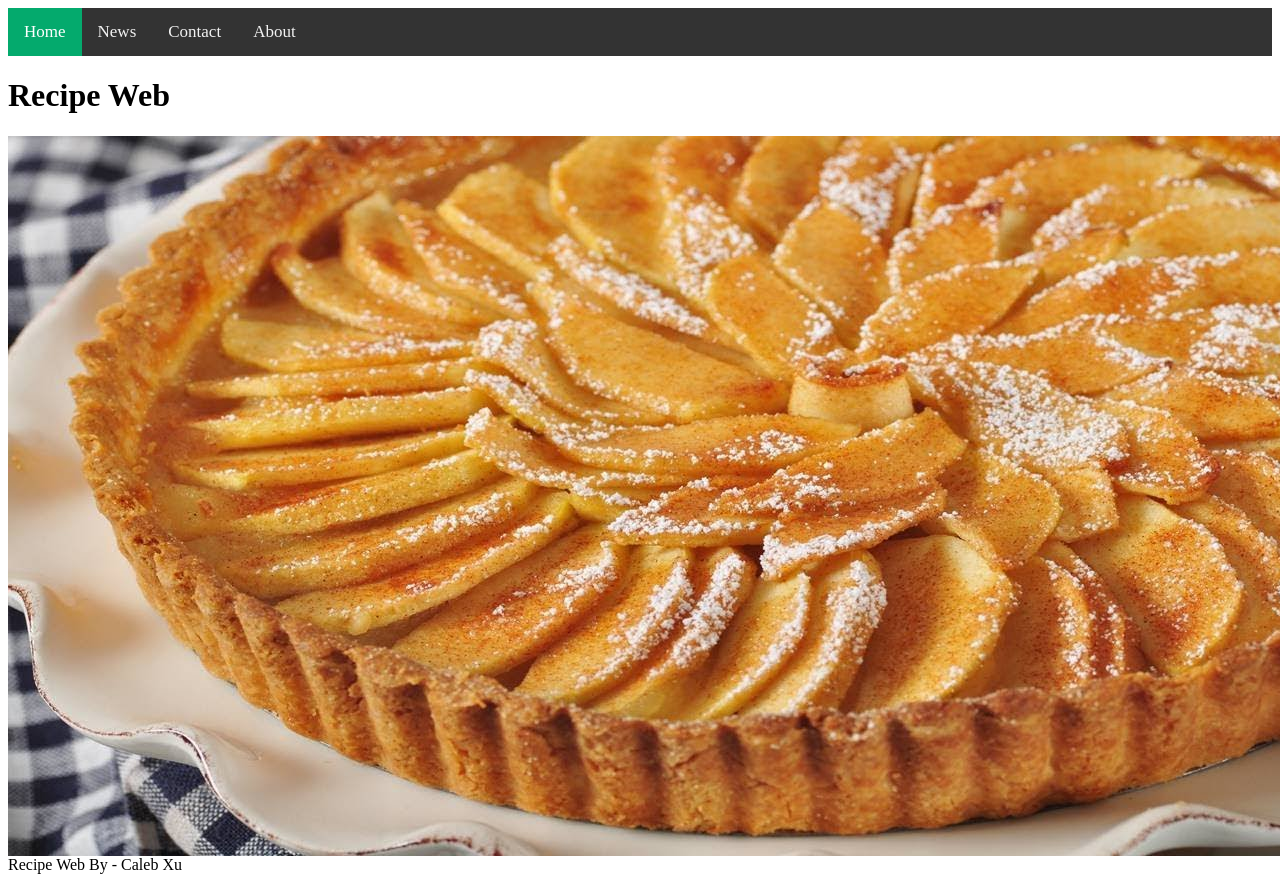
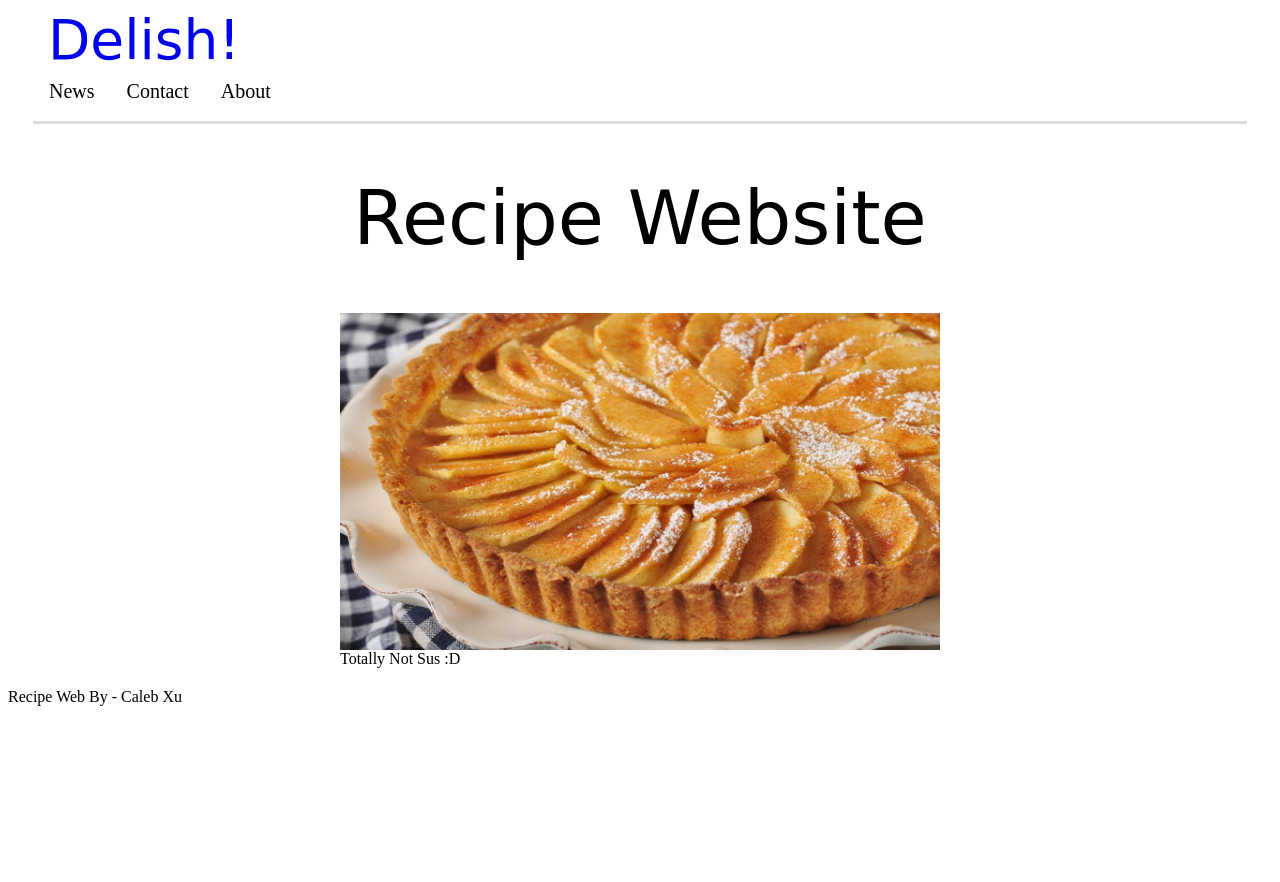
Before and after one commit to Kiknchicken/recipe_web, a Flask app: page / in a window 1280 px wide. After the commit the page ends 706 px from the top, so only its background shows below. Run offline with Flask 2, Linux system fonts and the light colour scheme.

Commit message:
upload to laptop

```diff
--- a/static/css/base.css
+++ /dev/null
@@ -1,27 +0,0 @@
-/* Add a black background color to the top navigation */
-.topnav {
-    background-color:#333;
-    overflow: hidden;
-}
-
-  /* Style the links inside the navigation bar */
-.topnav a {
-    float: left;
-    color: #f2f2f2;
-    text-align: center;
-    padding: 14px 16px;
-    text-decoration: none;
-    font-size: 17px;
-}
-
-  /* Change the color of links on hover */
-.topnav a:hover {
-    background-color: #ddd;
-    color: black;
-}
-
-  /* Add a color to the active/current link */
-.topnav a.active {
-    background-color: #04AA6D;
-    color: white;
-}
--- a/static/css/index.css
+++ b/static/css/index.css
@@ -1,4 +1,26 @@
 .index_image {
     display: block;
+    width:100%;
+    margin-left: auto;
+    margin-right: auto;
+}
+
+.index_body {
+    display: block;
     margin: 0 auto;
+    width: 600px;
+    padding: 0 20px 20px 20px;
 }
+
+.index_title{
+    display: block;
+    text-align: center;
+    font-size: 75px;
+    font-family:Brush Script MT, Brush Script Std, cursive;
+    font-weight:normal;
+}
+
+.index_sus{
+    text-align: center;
+    font-size:200%;
+}
--- /dev/null
+++ b/static/css/nav_bar.css
@@ -0,0 +1,30 @@
+/* Add a black background color to the top navigation */
+.topnav {
+    overflow: hidden;
+    margin: 25px;
+    margin-top: -10px;
+    border-bottom: 3px solid #ddd;
+}
+
+  /* Style the links inside the navigation bar */
+.topnav a {
+    float: left;
+    color: black;
+    text-align: center;
+    padding: 18px 16px;
+    text-decoration: none;
+    font-size: 20px;
+}
+
+  /* Change the color of links on hover */
+.topnav a:hover {
+    background-color: #ddd;
+    color: black;
+}
+
+.header_logo {
+  margin:40px;
+  font-size: 55px;
+  font-family: Brush Script MT, Brush Script Std, cursive;
+  text-decoration: none;
+}
--- a/templates/base.html
+++ b/templates/base.html
@@ -8,14 +8,17 @@
     <!--CSS-->
     <link rel="stylesheet" href="{{url_for('static', filename='css/base.css')}}">
     <link rel="stylesheet" href="{{url_for('static', filename='css/index.css')}}">
+    <link rel="stylesheet" href="{{url_for('static', filename='css/nav_bar.css')}}">
     <!--Boot Strap CSS-->
 
     <title>{% block title %}{% endblock %}</title>
 </head>
 <body>
     <header>
+      <div>
+        <a class="header_logo" href="{{url_for('index')}}">Delish!</a>
+      </div>
       <div class="topnav">
-        <a class="active" href="{{url_for('index')}}">Home</a>
         <a href="news">News</a>
         <a href="contact">Contact</a>
         <a href="about">About</a>
--- a/templates/index.html
+++ b/templates/index.html
@@ -1,9 +1,11 @@
 {% extends "base.html" %}
 {% block title %}Recipe Web{% endblock %}
 {% block content %}
-<div>
-    <h1>Recipe Web</h1>
+<div class="index_body">
+    <h1 class="index_title">Recipe Website</h1>
     <img src="{{url_for('static', filename='images/apple_tart.jpg')}}" class="index_image">
+
+    <a>Totally Not Sus :D</a>
 </div>
 
 
```
